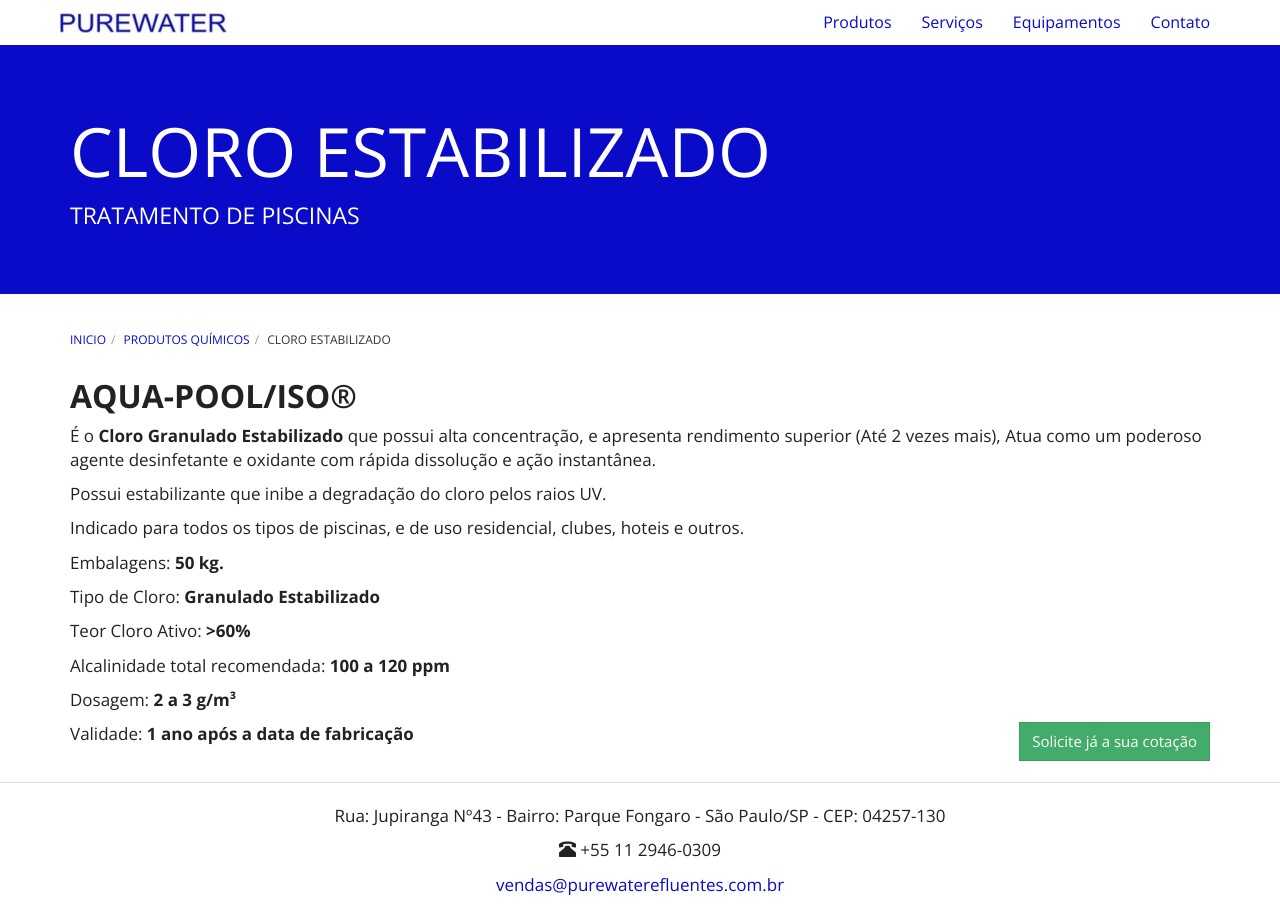
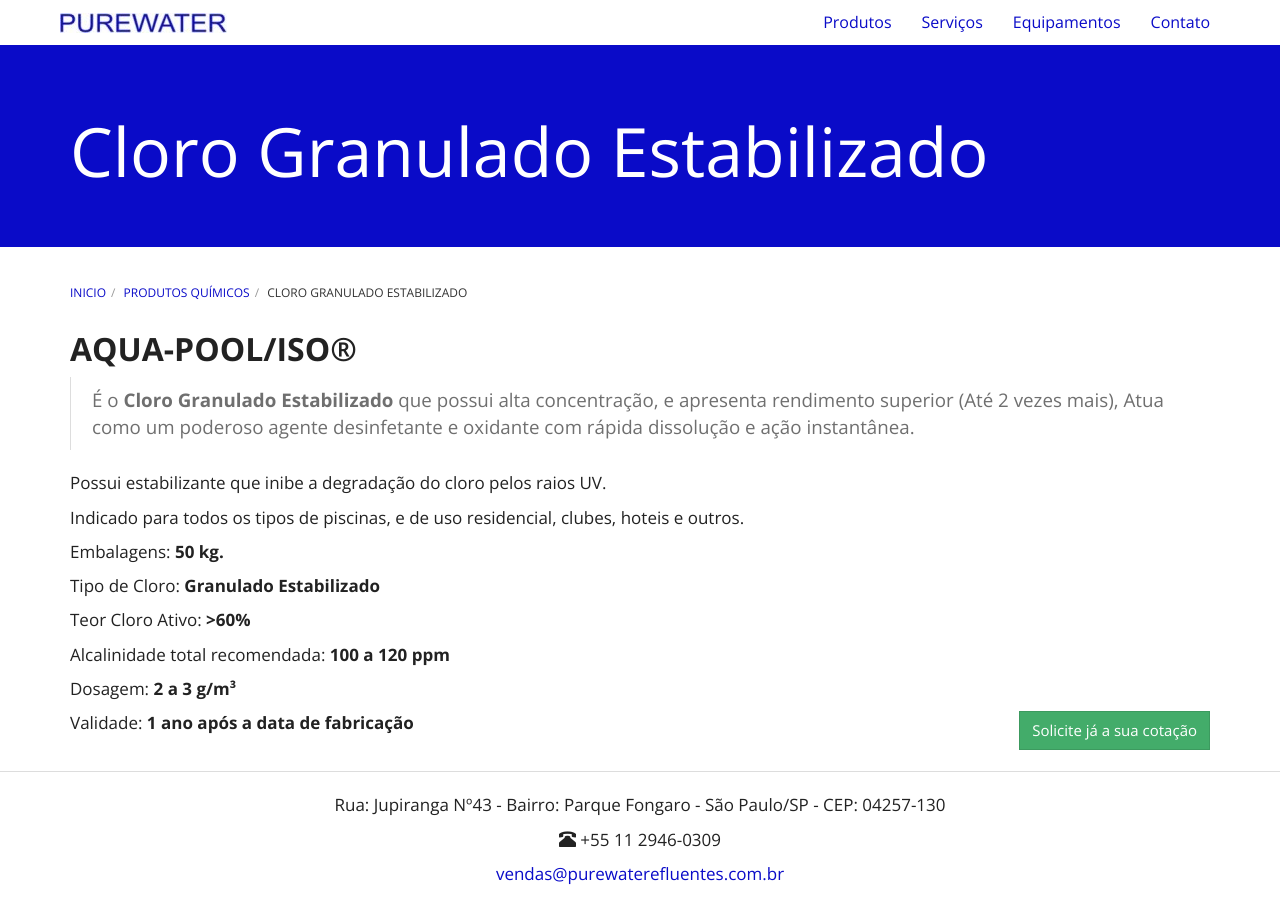
Before and after one commit to purewaterefluentes/purewaterefluentes.github.io, a Jekyll site: the page built from produtos/cloro-granulado-estabilizado.md, in a window 1280 px wide. Built offline with Jekyll 4.4.1, drawn with Linux system fonts in a browser that asks for light colours; nearby versions of some CDN libraries; library files that are not in the unit come from our copies.

Commit message:
Update cloro-granulado-estabilizado.md

```diff
--- a/produtos/cloro-granulado-estabilizado.md
+++ b/produtos/cloro-granulado-estabilizado.md
@@ -1,12 +1,13 @@
 ---
 layout: contato
 pageTitle: CLORO GRANULADO ESTABILIZADO | CLORO PARA PISCINA
-title: CLORO ESTABILIZADO
-subtitle: TRATAMENTO DE PISCINAS
+title: Cloro Granulado Estabilizado
+subtitle:
 ---
 ## **AQUA-POOL/ISO®**
-
+>
 É o **Cloro Granulado Estabilizado** que possui alta concentração, e apresenta rendimento superior (Até 2 vezes mais), Atua como um poderoso agente desinfetante e oxidante com rápida dissolução e ação instantânea.
+>
 
 Possui estabilizante que inibe a degradação do cloro pelos raios UV.
 
```
